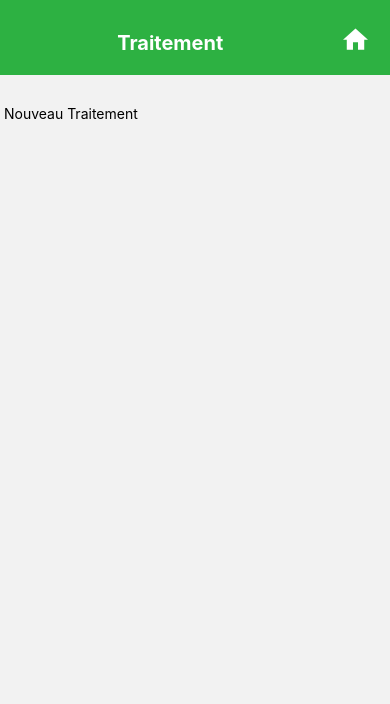
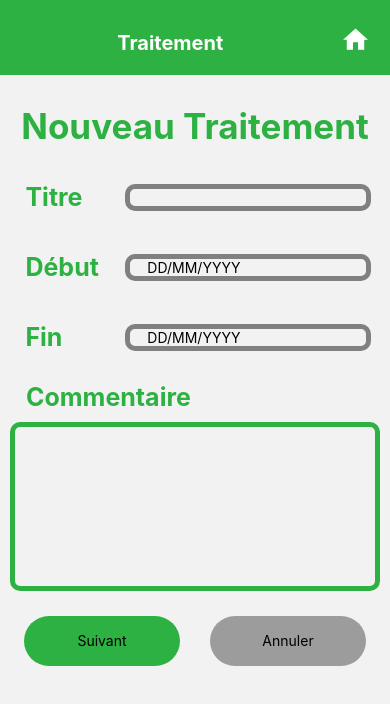
Before and after one commit to capucine-bois/PLD-SMART, a React Native app in the folder PLD-SMARTT/: screen /Traitements2 in a window 390 px wide. Shown: the top 704 px of the page. Built offline with nearby package versions, Linux system fonts and the light colour scheme.

Commit message:
Commit Louis le bg

```diff
--- a/PLD-SMARTT/App.js
+++ b/PLD-SMARTT/App.js
@@ -28,7 +28,7 @@ import {createNativeStackNavigator } from '@react-navigation/native-stack';
 import AsyncStorage from "@react-native-async-storage/async-storage";
 
 const Stack = createNativeStackNavigator();
-const urlBack = "http://10.43.0.118::8080";
+const urlBack = "http://10.43.0.118:8080";
 export default function App() {
 
 
--- a/PLD-SMARTT/Notes/Notes.js
+++ b/PLD-SMARTT/Notes/Notes.js
@@ -52,6 +52,7 @@ const Notes =({route,navigation}) => {
     return(
         <View style={style.container}>
             <Header navigation={navigation} title = {"Mes Notes"} color={"#ffd700"}/>
+
             <View style={style.inputView}>
                 <TextInput
                 style={style.TextInput}
--- a/PLD-SMARTT/RDV/RDV2.js
+++ b/PLD-SMARTT/RDV/RDV2.js
@@ -4,6 +4,7 @@ import MaterialCommunityIcons from 'react-native-vector-icons/MaterialCommunityI
 import DateTimePickerModal from "react-native-modal-datetime-picker";
 import AsyncStorage from "@react-native-async-storage/async-storage";
 import styles from '../Style/styleHome'
+import Header from "../Util/Header";
 
 
 
@@ -21,6 +22,7 @@ const RDV2 =({route,navigation})=>{
     const[commentaire,setCommentaire]=useState(route.params.commentaire);
     const [isDatePickerVisible, setDatePickerVisibility] = useState(false);
     const [isHourPickerVisible, setHourPickerVisibility] = useState(false);
+
     const showDatePicker = () => {
      setDatePickerVisibility(true);
     };
@@ -58,10 +60,7 @@ const RDV2 =({route,navigation})=>{
       hideDatePicker();
     };
 
-
-    const modifyRDV= () => {
-      console.log('modify RDV')
-      console.log(idRDV)
+    const createRDV= () => {
       const params = {
           method: 'PUT',
           headers: {'Content-Type': 'application/json'},
@@ -74,60 +73,21 @@ const RDV2 =({route,navigation})=>{
               "remark":commentaire,
           })
       }
-
       AsyncStorage.getItem('token')
       .then((token) => {
-
-          fetch('http://172.20.10.2:8080/rendezvous/'+token,params)
-              .then(response => response.json());
+          fetch(route.params.url+'/rendezvous/'+token,params)
+              .then(response => {
+                  if(response.status.ok)
+                      navigation.navigate('RDV')
+              });
       });
 
     };
 
-    const createRDV= () => {
-      console.log('create RDV')
-      console.log(idRDV)
-      const params = {
-          method: 'PUT',
-          headers: {'Content-Type': 'application/json'},
-          body: JSON.stringify({
-            "id":idRDV,
-              "date": dateFormate ,
-              "namePractitioner": praticien,
-              "typePractitioner": metierPraticien,
-              "location": adress,
-              "remark":commentaire,
-          })
-      }
-
-      AsyncStorage.getItem('token')
-      .then((token) => {
-
-          fetch('http://172.20.10.2:8080/rendezvous/'+token,params)
-              .then(response => response.json());
-            });
-
-            };
-
-
-  useEffect(() => {
-
-
-
-  });
-
     return(
         <View style={style.container}>
 
-            <TouchableOpacity style={style.headerBtn} onPress={() =>  navigation.navigate('Accueil', {
-             prenom: prenom,
-             nom: nom,
-             })}>
-            <Text style={styles.text2}>
-           Mes Rendez-Vous
-             </Text>
-             <MaterialCommunityIcons style={styles.iconDossier}  name='home' color="#fff" size={30}/>
-            </TouchableOpacity>
+            <Header navigation={navigation} title = {"Mes Rendez-vous"} color={"#9e0e40"}/>
 
             <View style={style.inputView}>
 
@@ -137,8 +97,6 @@ const RDV2 =({route,navigation})=>{
                     </Text>
 
                 </TouchableOpacity>
-
-
                   <DateTimePickerModal
                     isVisible={isDatePickerVisible}
                     mode="datetime"
@@ -152,14 +110,11 @@ const RDV2 =({route,navigation})=>{
 
 
             <View style={style.inputView}>
-
                 <TextInput
                 style={style.TextInput}
-
                 placeholder="Nom Praticien"
                 placeholderTextColor="#003f5c"
                 onChangeText={(praticien) => setPraticien(praticien)}
-
                 >
                     {praticien}
                 </TextInput>
@@ -168,24 +123,22 @@ const RDV2 =({route,navigation})=>{
 
                 <TextInput
                 style={style.TextInput}
-
                 placeholder="Métier Praticien"
                 placeholderTextColor="#003f5c"
                 onChangeText={(metierPraticien) => setMetierPraticien(metierPraticien)}
-
                 >
                     {metierPraticien}
                 </TextInput>
+
             </View>
+
             <View style={style.inputView}>
 
                 <TextInput
                 style={style.TextInput}
-
                 placeholder="Adresse"
                 placeholderTextColor="#003f5c"
                 onChangeText={(adress) => setAdress(adress)}
-
                 >
                     {adress}
                 </TextInput>
@@ -195,14 +148,14 @@ const RDV2 =({route,navigation})=>{
             <Text style={{textAlign:'left',marginTop:20}}>
                 Commentaire
             </Text>
+
             <ScrollView style={{marginTop:20,textAlign:'left',width: "80%",height:"30%",borderWidth: 5,borderColor:"#9e0e40",borderRadius:15}}>
+
                 <TextInput
                     style={style.TextInput}
-
                     placeholder="Commentaire"
                     placeholderTextColor="#003f5c"
                     onChangeText={(commentaire) => setCommentaire(commentaire)}
-
                 >
                     {commentaire}
                 </TextInput>
@@ -210,21 +163,13 @@ const RDV2 =({route,navigation})=>{
             </ScrollView>
 
              <View style={style.BtnView}>
-
-
-                <TouchableOpacity style={style.AjouterBtn} onPress={() => { createRDV(),navigation.navigate('RDV', {
-             prenom: prenom,
-             nom: nom,
-             }) }} >
+                <TouchableOpacity style={style.AjouterBtn} onPress={()=>createRDV()}>
                     <Text>
                        Ajouter
                     </Text>
                 </TouchableOpacity>
 
-                <TouchableOpacity style={style.AnnulerBtn} onPress={()=>navigation.navigate('RDV', {
-             prenom: prenom,
-             nom: nom,
-             })}>
+                <TouchableOpacity style={style.AnnulerBtn} onPress={()=>navigation.navigate('RDV')}>
                     <Text>
                         Annuler
                     </Text>
@@ -274,20 +219,17 @@ const style = StyleSheet.create({
         flex: 1,
         textAlign: 'center',
         fontWeight: 'bold',
-        color: "#fff",
-
-
+        color: "black",
       },
       TextInput: {
         height: 40,
         flex: 1,
         padding: 10,
         marginLeft: 20,
-        color: "#000000",
+        color: "black",
       },
       DateInput: {
         height: 40,
-
         flexDirection: 'row',
         padding: 10,
         marginLeft: 20,
--- /dev/null
+++ b/PLD-SMARTT/RDV/RDVSumarry.js
@@ -0,0 +1,45 @@
+import {StyleSheet, Text, View, Pressable} from "react-native";
+
+const RDVSummary = (props) => {
+
+    return(
+        <Pressable style={style.container}>
+            <View style={style.graph}>
+                <View style={style.redBar}>
+
+                </View>
+
+            </View>
+
+
+        </Pressable>
+    );
+
+
+}
+
+export default RDVSummary;
+
+const style = StyleSheet.create({
+    container: {
+        height:100,
+        width:"80%",
+        marginLeft:"auto",
+        marginRight:"auto",
+        marginBottom:25,
+    },
+    redBar:{
+        backgroundColor:"#BE4037",
+        width:"100%",
+        height:20,
+        borderRadius:10,
+
+    },
+    graph:{
+        width:100,
+        height:100,
+        backgroundColor:"#ECE9E9",
+        borderRadius:10
+    }
+
+});
--- a/PLD-SMARTT/Traitements/AddTreatmentForm.js
+++ b/PLD-SMARTT/Traitements/AddTreatmentForm.js
@@ -10,20 +10,62 @@ import {
     StatusBar,
     TouchableOpacity,
     ScrollView,
-    Pressable
+    Pressable,
+    KeyboardAvoidingView, Platform
 } from 'react-native';
 import Header from "../Util/Header";
+import FormField from "../Util/FormField";
 
 
 
 const AddTreatmentForm = ({route,navigation})=> {
 
+    const [title, setTitle] = useState("");
+    const [start, setStart] = useState("");
+    const [end, setEnd] = useState("");
+    const [remark, setRemark] = useState("");
+
     return (
 
-        <View>
-            <Header navigation={navigation} title = {"Traitement"} color={"#2DB142"}/>
-            <Text> Nouveau Traitement </Text>
+        <View style={style.container}>
+            <KeyboardAvoidingView
+                behavior="position"
+                style={style.container}>
+
+                <Header navigation={navigation} title = {"Traitement"} color={"#2DB142"}/>
+                <Text style={style.title}> Nouveau Traitement </Text>
+                <FormField label = {"Titre"} color={"#2DB142"} field={title} setField={setTitle}/>
+                <FormField placeholder={"DD/MM/YYYY"} label = {"Début"} color={"#2DB142"} field={start} setField={setStart}/>
+                <FormField placeholder={"DD/MM/YYYY"} label = {"Fin"} color={"#2DB142"} field={end} setField={setEnd}/>
+                <Text style={style.title2}> Commentaire </Text>
+
+                <TextInput
+                    style={style.remarkInput}
+                    value={remark}
+                    multiline={true}
+                    onChangeText={setRemark}
+                />
+
+                <View style={style.btnView}>
+                    <TouchableOpacity  style={[style.btn, style.suivantBtn]} >
+                        <Text>
+                            Suivant
+                        </Text>
+                    </TouchableOpacity>
+
+                    <TouchableOpacity style={[style.btn, style.annulerBtn]} onPress={()=>navigation.navigate('Traitements')}>
+                        <Text>
+                            Annuler
+                        </Text>
+                    </TouchableOpacity>
+                </View>
+
+            </KeyboardAvoidingView>
+
+
+
         </View>
+
 
 
     );
@@ -31,3 +73,67 @@ const AddTreatmentForm = ({route,navigation})=> {
 }
 
 export default AddTreatmentForm;
+
+const style = StyleSheet.create({
+
+    btn:{
+        width: "50%",
+        borderRadius: 25,
+        height: 50,
+        alignItems: "center",
+        justifyContent: "center",
+        marginTop: 25,
+    },
+
+    suivantBtn: {
+        backgroundColor: "#2DB142",
+        color:"white",
+        marginRight:30,
+    },
+    annulerBtn: {
+        backgroundColor: "#9C9C9C",
+    },
+
+    btnView: {
+        height:"20%",
+        width:"80%",
+        marginLeft:"auto",
+        marginRight:"auto",
+        display:"flex",
+        flexDirection:"row",
+        justifyContent:"center",
+    },
+
+    container:{
+        flex:1,
+    },
+    title:{
+        marginLeft:"auto",
+        marginRight:"auto",
+        fontSize:35,
+        marginBottom:25,
+        color:"#2DB142",
+        fontWeight:"bold",
+    },
+    title2:{
+        fontSize:25,
+        color:"#2DB142",
+        fontWeight:"bold",
+        marginLeft:20
+    },
+    remarkInput:{
+        width:"95%",
+        textAlignVertical:"top",
+        height:"20%",
+        borderStyle:"solid",
+        paddingLeft:"5%",
+        paddingTop:"5%",
+        marginLeft:"auto",
+        marginRight:"auto",
+        borderColor:"#2DB142",
+        borderRadius:10,
+        borderWidth:5,
+        marginTop:10
+    }
+
+});
--- /dev/null
+++ b/PLD-SMARTT/Util/FormField.js
@@ -0,0 +1,54 @@
+import {StyleSheet} from "react-native";
+import {useState} from "react";
+import {Text, TextInput, View} from "react-native";
+
+function getStyle(color)
+{
+    return {color: color};
+}
+
+
+const FormField = (props) => {
+
+    return(
+        <View style={style.container}>
+            <Text style={[style.text,getStyle(props.color)]}> {props.label} </Text>
+            <TextInput
+                style={style.input}
+                value={props.field}
+                placeholder={props.placeholder}
+                onChangeText={props.setField}
+            />
+
+        </View>
+    );
+
+}
+
+export default FormField;
+
+const style = StyleSheet.create({
+    container:{
+        width:"90%",
+        marginLeft:"auto",
+        marginRight:"auto",
+        height:50,
+        display:"flex",
+        flexDirection:"row",
+        justifyContent:"space-between",
+        alignItems:"center",
+        marginBottom:20,
+    },
+    input:{
+        borderStyle:"solid",
+        width:"70%",
+        paddingLeft:"5%",
+        borderColor:"gray",
+        borderRadius:10,
+        borderWidth:5,
+    },
+    text:{
+        fontSize:25,
+        fontWeight:"bold",
+    }
+});
```
Also changed, not shown: PLD-SMARTT/RDV/RDV.js (+29 -54 lines). Lines whose indentation alone changed are shown as unchanged.
